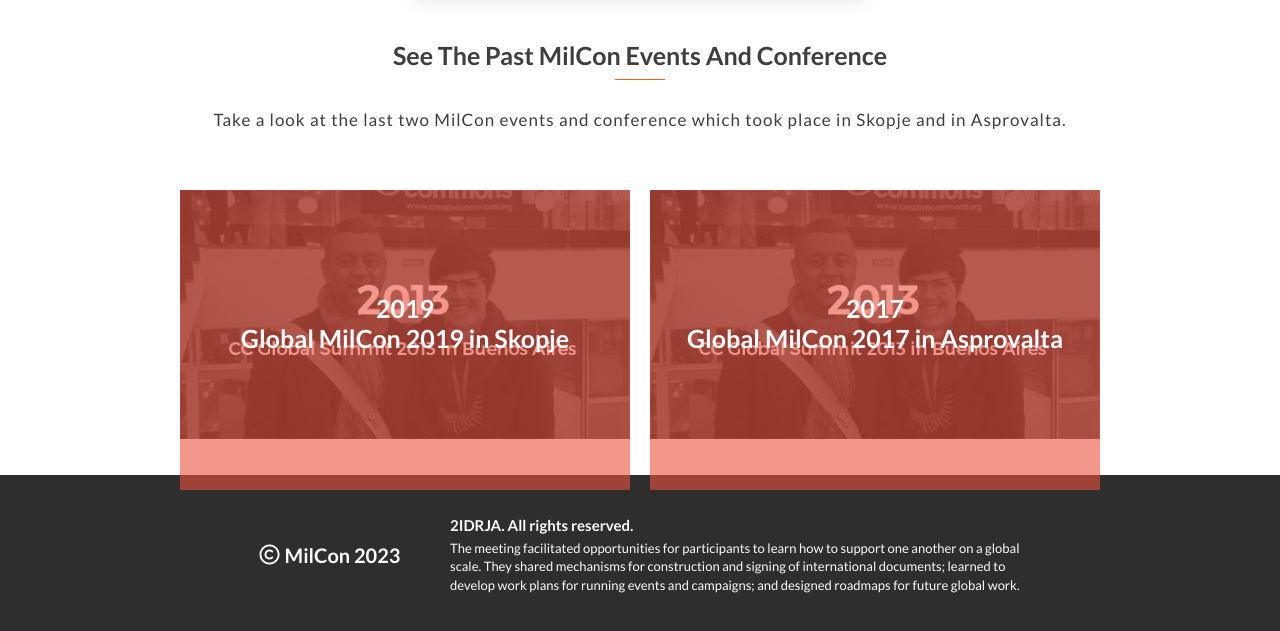
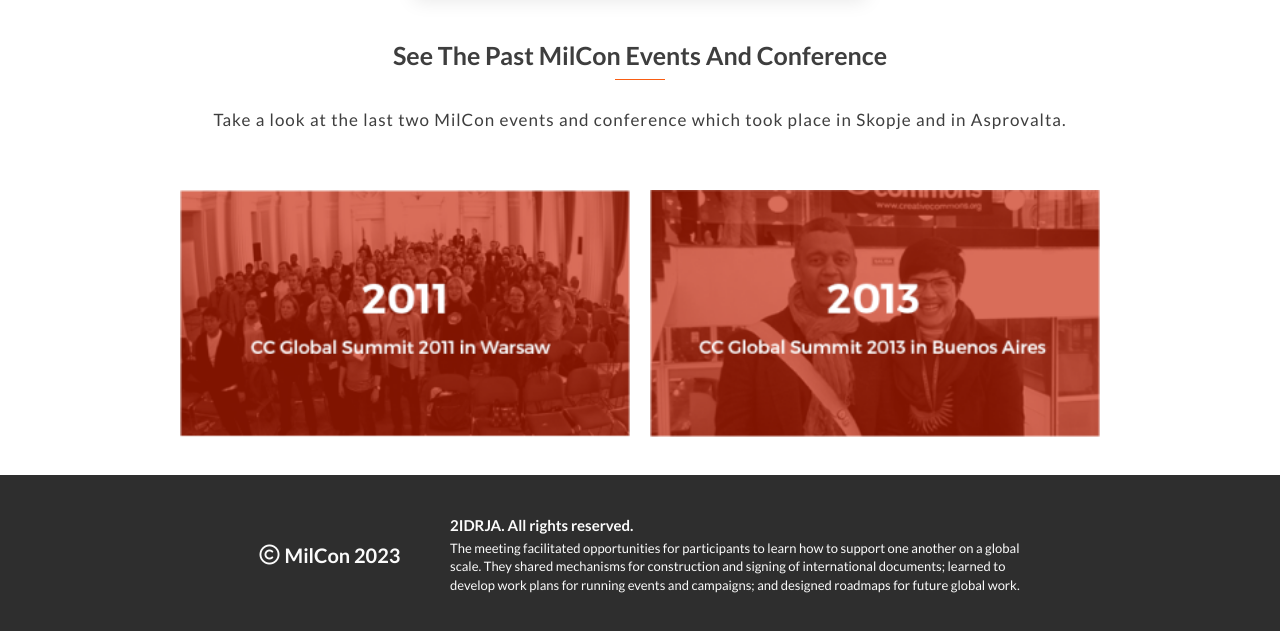
Before and after one commit to jugosack/HTML-CSS-JavaScript-capstone-project---Conference-page, a website: page about.html in a window 1280 px wide. Shown: the part 1426-2057 px from the top of the page. Drawn offline with Linux system fonts and the light colour scheme.

Commit message:
Add background images according reviwer request

```diff
--- a/about.css
+++ b/about.css
@@ -148,7 +148,7 @@
 .box-container .box1 {
   width: 45rem;
   height: 30rem;
-  background: url(../images/desktop/conference_1.png);
+  background: url(./images/desktop/about_2011.png);
   background-repeat: no-repeat;
   background-size: contain;
   display: flex;
@@ -163,7 +163,7 @@
   cursor: pointer;
   width: 45rem;
   height: 30rem;
-  background: url(../images/desktop/conference_1.png);
+  background: url(./images/desktop/about_2013.png);
   background-repeat: no-repeat;
   background-size: contain;
   display: flex;
@@ -187,7 +187,7 @@
 .box-container .box2 .color-overlay {
   position: absolute;
   width: 100%;
-  height: 100%;
+  /*height: 100%;*/
   background-color: var(--red);
   opacity: 0.6;
 }
--- a/about.html
+++ b/about.html
@@ -94,16 +94,16 @@
         </p>
         <div class="box-container">
             <div class="box1">
-                <h1>
-                    2019 <br>
-                    Global MilCon 2019 in Skopje
+               <h1>
+                   <!-- 2019 <br>
+                    Global MilCon 2019 in Skopje -->
                 </h1>
                 <div class="color-overlay"></div>
             </div>
             <div class="box2">
                 <h1>
-                    2017 <br>
-                    Global MilCon 2017 in Asprovalta
+                  <!-- 2017 <br>
+                    Global MilCon 2017 in Asprovalta -->
                 </h1>
                 <div class="color-overlay"></div>
             </div>
```
Also changed, not shown: images/desktop/about_2011.png (added), images/desktop/about_2013.png (added).
